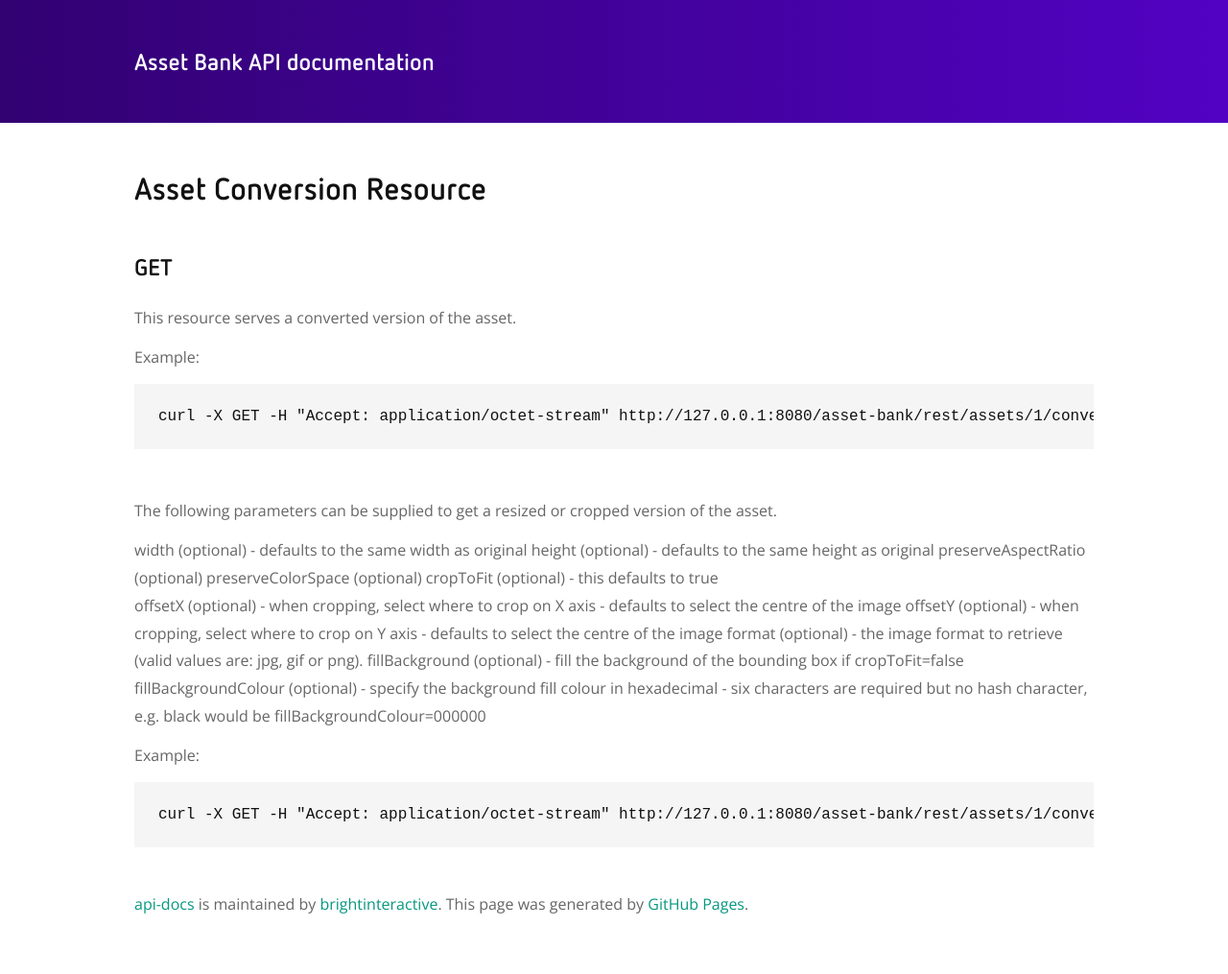
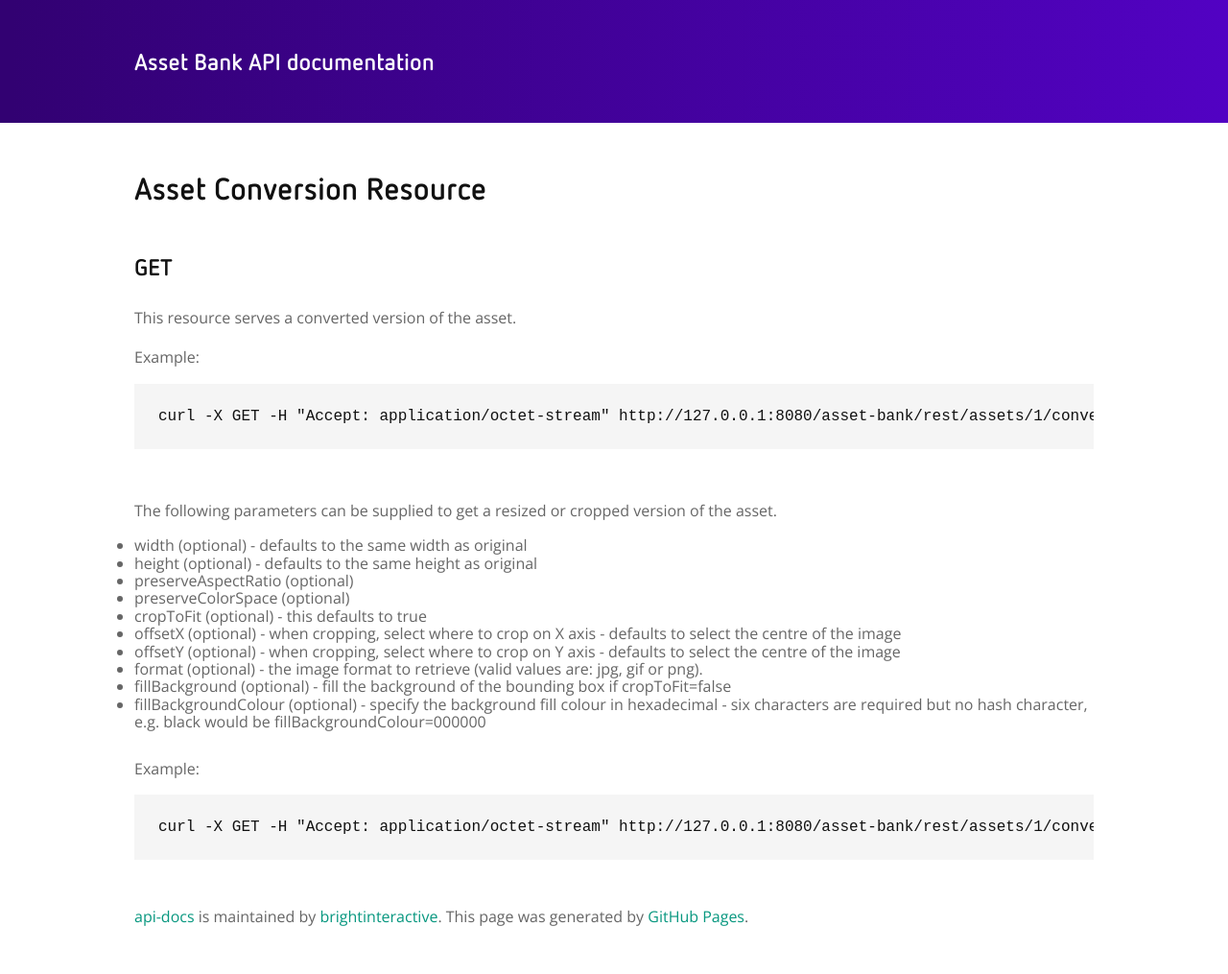
Before and after one commit to brightinteractive/api-docs, a Jekyll site: the page built from doc/conversion.md, in a window 1280 px wide. Shown: the whole page at 96% size. Built offline with Jekyll 4.4.1, drawn with Linux system fonts in a browser that asks for light colours; our own code applies the rules of GitHub Pages for plain Markdown files.

Commit message:
formatting

````diff
--- a/doc/conversion.md
+++ b/doc/conversion.md
@@ -9,16 +9,16 @@ curl -X GET -H "Accept: application/octet-stream" http://127.0.0.1:8080/asset-ba
 
 The following parameters can be supplied to get a resized or cropped version of the asset.
 
-width (optional) - defaults to the same width as original
-height (optional) - defaults to the same height as original
-preserveAspectRatio (optional)
-preserveColorSpace (optional)
-cropToFit (optional) - this defaults to true
-offsetX (optional) - when cropping, select where to crop on X axis - defaults to select the centre of the image
-offsetY (optional) - when cropping, select where to crop on Y axis - defaults to select the centre of the image
-format (optional) - the image format to retrieve (valid values are: jpg, gif or png).
-fillBackground (optional) - fill the background of the bounding box if cropToFit=false
-fillBackgroundColour (optional) - specify the background fill colour in hexadecimal - six characters are required but no hash character, e.g. black would be fillBackgroundColour=000000
+- width (optional) - defaults to the same width as original
+- height (optional) - defaults to the same height as original
+- preserveAspectRatio (optional)
+- preserveColorSpace (optional)
+- cropToFit (optional) - this defaults to true
+- offsetX (optional) - when cropping, select where to crop on X axis - defaults to select the centre of the image
+- offsetY (optional) - when cropping, select where to crop on Y axis - defaults to select the centre of the image
+- format (optional) - the image format to retrieve (valid values are: jpg, gif or png).
+- fillBackground (optional) - fill the background of the bounding box if cropToFit=false
+- fillBackgroundColour (optional) - specify the background fill colour in hexadecimal - six characters are required but no hash character, e.g. black would be fillBackgroundColour=000000
 
 Example:
 ```
````
